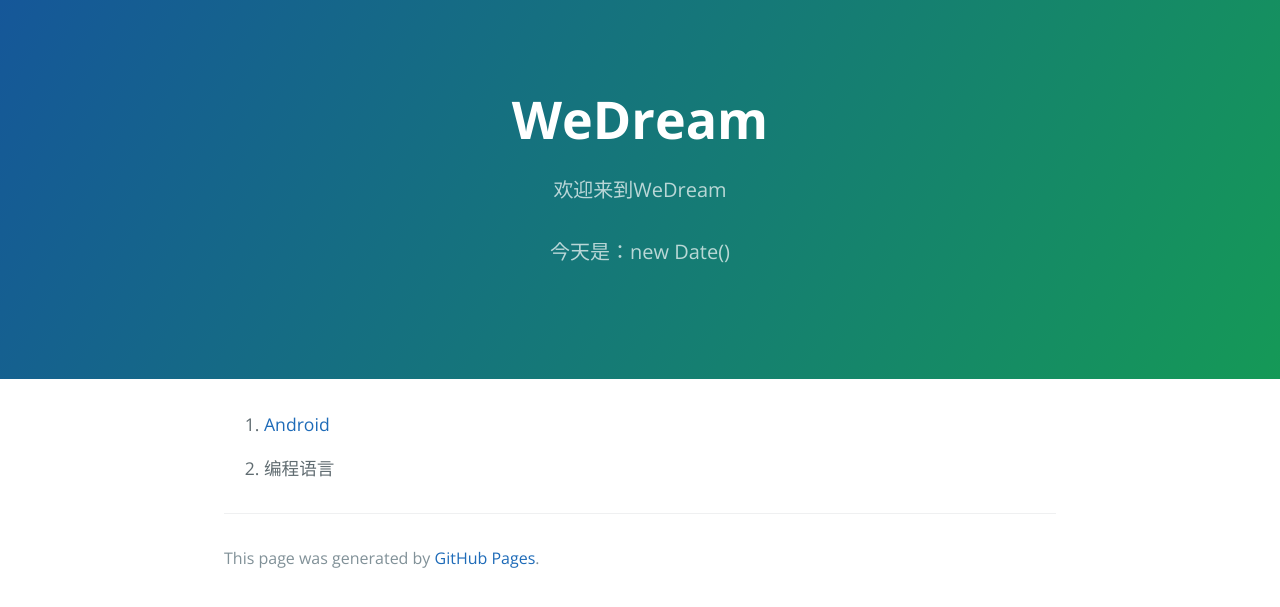
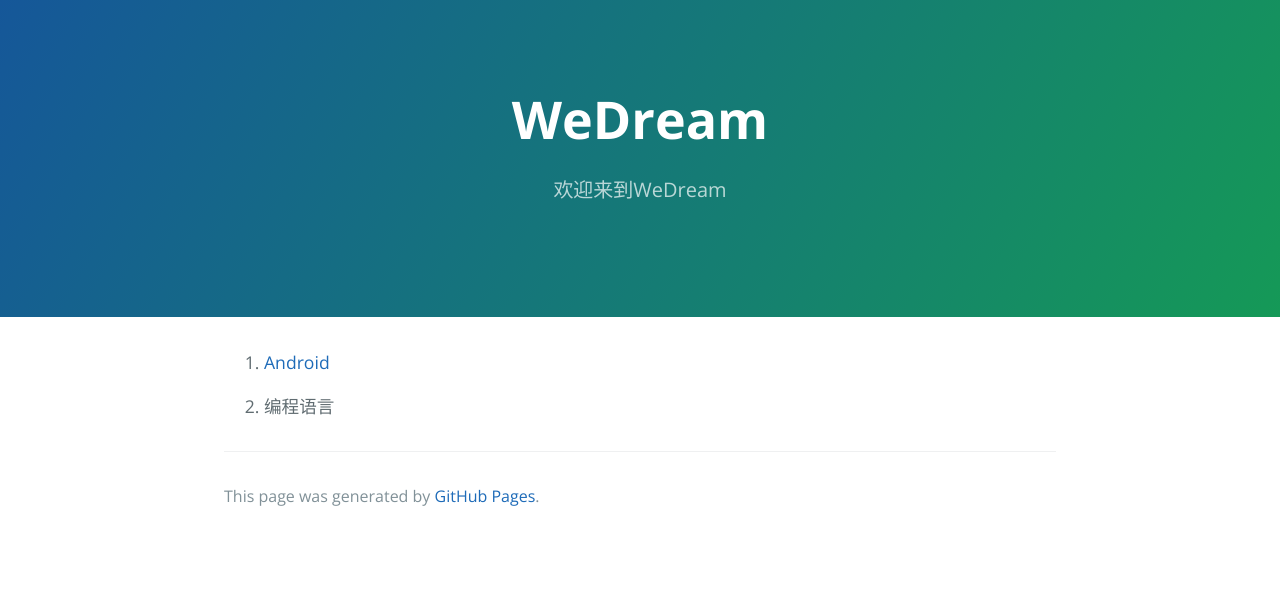
Before and after one commit to EricChenYS/EricChenYS.github.io, a Jekyll site: the page built from index.md, in a window 1280 px wide. Shown: the top 607 px of the page. Built offline with Jekyll 4.4.1, drawn with Linux system fonts in a browser that asks for light colours; our own code applies the rules of GitHub Pages for plain Markdown files.

Commit message:
Update default.html

```diff
--- a/_layouts/default.html
+++ b/_layouts/default.html
@@ -25,7 +25,6 @@
     <header class="page-header" role="banner">
       <h1 class="project-name">{{ page.title | default: site.title | default: site.github.repository_name }}</h1>
       <h2 class="project-tagline">{{ page.description | default: site.description | default: site.github.project_tagline }}</h2>
-      <h2 class="project-tagline">今天是：new Date()</h2>
       {% if site.github.is_project_page %}
         <a href="{{ site.github.repository_url }}" class="btn">View on GitHub</a>
       {% endif %}
```
